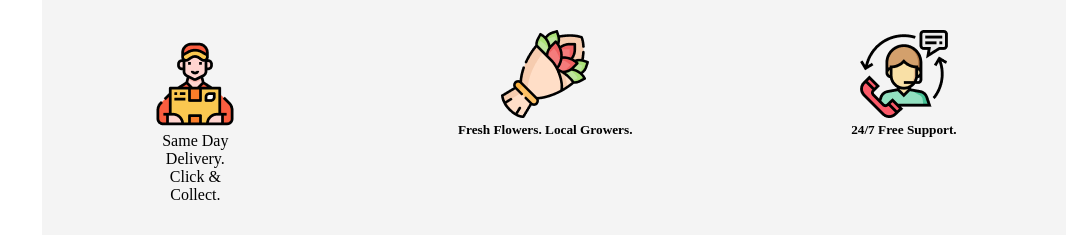
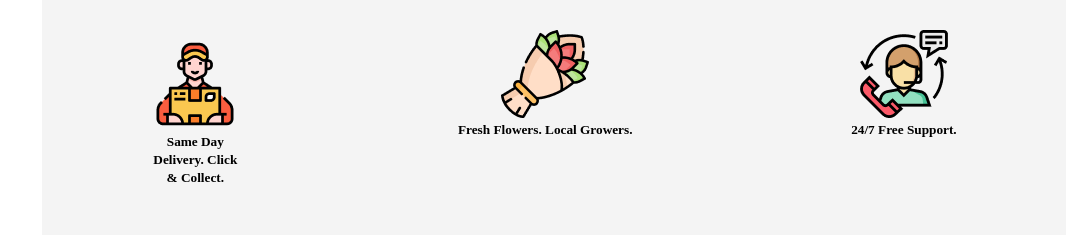
Before and after one commit to singha-saikat/flower-shop-assignment, a plain HTML site: page index.html in a window 1280 px wide. Shown: the part 1860-2095 px from the top of the page, without its empty margins (86-1162 px from the left). Drawn offline with Linux system fonts and the light colour scheme.

Commit message:
At last first assignment done

```diff
--- a/index.html
+++ b/index.html
@@ -79,7 +79,7 @@
         <div class="featured-icon">
             <div class="first-icon">
                 <img src="./Flower Asset/Group 57.png" alt="">
-               </h5>Same Day Delivery. Click & Collect.</h5>
+               <h5>Same Day Delivery. Click & Collect.</h5>
             </div>
 
             <div class="secand-icon">
```
